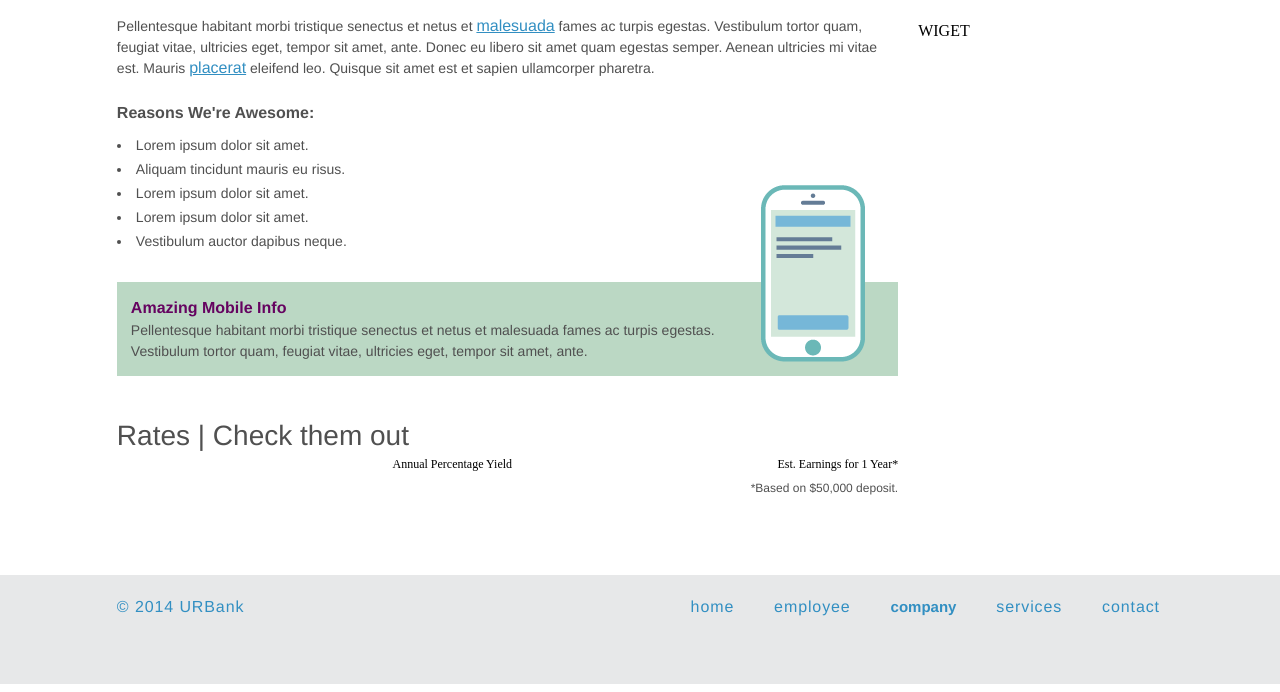
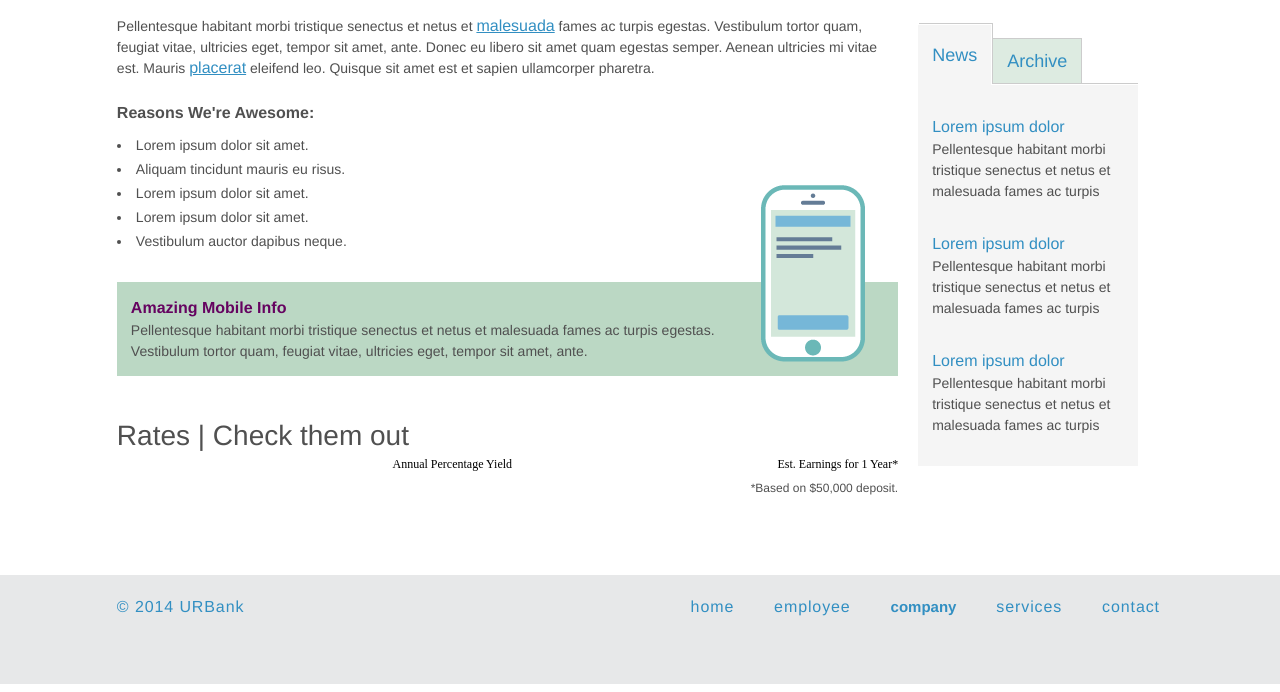
Before and after one commit to poweroftheforce/poweroftheforce.github.io, a plain HTML site: page index.htm in a window 1280 px wide. Shown: the part 155-847 px from the top of the page. Drawn offline with nearby package versions, Linux system fonts and the light colour scheme; no server answers.

Commit message:
Added files via upload

```diff
--- a/index.htm
+++ b/index.htm
@@ -3,6 +3,8 @@
 <meta name="viewport" content="width=device-width, initial-scale=1">
 <title>Ally Code Chalenge</title>
 <head>
+
+<!-- http://poweroftheforce.github.io/ -->
 
 <link rel="stylesheet" type="text/css" href="main.css"/>
 
@@ -61,8 +63,29 @@
                 <div class="inner">
 
                     <p><button id="btn-show-login">Login</button><p>
-                    <div class="wiget">
-                        WIGET
+                    <div class="widget">
+                        <ul>
+                            <li class="selected">News</li>
+                            <li>Archive</li>
+                        </ul>
+                        <div class="news">
+                            <h4>Lorem ipsum dolor</h4>
+                            <p>Pellentesque habitant morbi tristique senectus et netus et malesuada fames ac turpis </p>
+                            <h4>Lorem ipsum dolor</h4>
+                            <p>Pellentesque habitant morbi tristique senectus et netus et malesuada fames ac turpis </p>
+                            <h4>Lorem ipsum dolor</h4>
+                            <p>Pellentesque habitant morbi tristique senectus et netus et malesuada fames ac turpis </p>
+                        </div>
+                        <div class="archive">
+                            <h4>Lorem ipsum dolor</h4>
+                            <h4>Lorem ipsum dolor</h4>
+                            <h4>Lorem ipsum dolor</h4>
+                            <h4>Lorem ipsum dolor</h4>
+                            <h4>Lorem ipsum dolor</h4>
+                            <h4>Lorem ipsum dolor</h4>
+                            <h4>Lorem ipsum dolor</h4>
+                            <h4>Lorem ipsum dolor</h4>
+                        </div>
                     </div>
 
                 </div>
--- a/main.js
+++ b/main.js
@@ -95,6 +95,18 @@ $(function() {
         $( 'header nav' ).toggleClass( 'visible' );
     });
 
+    $( '.widget ul li' ).click(function() {
+        var $this   = $( this ),
+            chosen  = $this.text().toLowerCase(),
+            $widget = $( '.widget' );
+
+        $( '.widget ul li' ).removeClass( 'selected' );
+        $this.addClass( 'selected' );
+        $widget
+            .find( '> div' ).hide()
+            .end().find( '> div.' + chosen ).show();
+    });
+
 });
 
 })( window, undefined );
--- a/main.scss
+++ b/main.scss
@@ -7,6 +7,37 @@
 
 
 
+$futura: "Futura", "Open Sans Condensed", Arial, sans-serif;
+$helvetica: "Helvetica Neue", "Open Sans Condensed", Arial, sans-serif;
+
+$defaultText: #505050;
+$primaryColor: #1C264A;
+$secondaryColor: #650360;
+$linkColor: #328FC2;
+
+
+@mixin button() {
+	background-color: $secondaryColor;
+	border: 0;
+	color: white;
+	cursor: pointer;
+	display: inline-block;
+	font-family: $helvetica;
+	outline: none;
+}
+@mixin clear() {
+	&:after {
+		content: "";
+        display: table;
+        clear: both;
+	}
+}
+@mixin shadow() {
+	-webkit-box-shadow: 0px 0px 4px 1px rgba(0,0,0,0.75);
+	-moz-box-shadow: 0px 0px 4px 1px rgba(0,0,0,0.75);
+	box-shadow: 0px 0px 4px 1px rgba(0,0,0,0.75);
+}
+
 
 
 
@@ -15,6 +46,14 @@
    v2.0 | 20110126
    License: none (public domain)
 */
+
+* {
+	-moz-box-sizing: border-box;
+	-webkit-box-sizing: border-box;
+	box-sizing: border-box;
+	-webkit-font-smoothing: antialiased;
+	-moz-osx-font-smoothing: grayscale;
+}
 
 html, body, div, span, applet, object, iframe,
 h1, h2, h3, h4, h5, h6, p, blockquote, pre,
@@ -60,33 +99,11 @@ table {
 	border-spacing: 0;
 }
 
-$futura: "Futura", "Open Sans Condensed", Arial, sans-serif;
-$helvetica: "Helvetica Neue", "Open Sans Condensed", Arial, sans-serif;
-
-$defaultText: #505050;
-$primaryColor: #1C264A;
-$secondaryColor: #650360;
-$linkColor: #328FC2;
+/* end CSS Reset */
 
 
-@mixin button() {
-	background-color: $secondaryColor;
-	border: 0;
-	color: white;
-	cursor: pointer;
-	display: inline-block;
-	font-family: $helvetica;
-	outline: none;
-}
-@mixin clear() {box-sizing:border-box;content:".";display:block;height:0;width:0;line-height:0;clear:both;visibility:hidden;}
-@mixin shadow() {
-	-webkit-box-shadow: 0px 0px 4px 1px rgba(0,0,0,0.75);
-	-moz-box-shadow: 0px 0px 4px 1px rgba(0,0,0,0.75);
-	box-shadow: 0px 0px 4px 1px rgba(0,0,0,0.75);
-}
-
 /* clear divs */
-div:after, header:after, footer:after {
+div, header, footer, main, aside, #mdl-login .dlg .bd form {
 	@include clear();
 }
 
@@ -317,8 +334,107 @@ aside .inner {
 	max-width: 220px;
 }
 
-.wiget {
+.widget {
 	margin-top: 26px;
+}
+
+.widget ul {
+	border-bottom: 1px solid #CCC;
+	font-size: 0;
+}
+
+.widget ul li {
+	background-color: #DDEBE1;
+	bottom: -8px;
+	border-right: 1px solid #CCC;
+	border-top: 1px solid #CCC;
+	color: $linkColor;
+	cursor: pointer;
+	display: inline-block;
+	font-family: $helvetica;
+	font-size: 18px;
+	left: 0;
+	line-height: 24px;
+	padding: 10px 14px;
+	position: relative;
+	&.selected {
+		background-color: #F5F5F5;
+		border-left: 1px solid #FFF;
+		border-right: 1px solid #FFF;
+		border-top: 1px solid #FFF;
+		left: -1px;
+		padding: 18px 14px;
+		top: 2px;
+		z-index: 5;
+	}
+	&.selected:before {
+		border-left: 1px solid #CCC;
+		border-right: 1px solid #CCC;
+		border-top: 1px solid #CCC;
+		content: "";
+		display: block;
+		height: 100%;
+		left: -2px;
+		position: absolute;
+		top: -2px;
+		width: 102%;
+		z-index: 4;
+	}
+	&.selected:first-child:before {
+		border-left: 0;
+		border-right: 1px solid #CCC;
+		border-top: 1px solid #CCC;
+		content: "";
+		display: block;
+		height: 100%;
+		left: 1px;
+		position: absolute;
+		top: -2px;
+		width: 100%;
+		z-index: 4;
+	}
+}
+
+.widget ul li:first-child {
+	border-right: 0;
+	&.selected {
+		border-right: 1px solid #FFF;
+		border-top: 0;
+	}
+}
+
+.widget > div {
+	background-color: #F5F5F5;
+	border-top: 1px solid #FFF;
+	display: none;
+	padding: 0 14px 30px;
+	position: relative;
+	z-index: 3;
+}
+
+.widget h4 {
+	color: $linkColor;
+}
+
+.widget .news {
+	/* show this guy initially */
+	display: block;
+	& h4 {
+		margin-top: 30px;
+	}
+	& p {
+		font-size: 14px;
+		line-height: 21px;
+	}
+}
+
+.widget .archive {
+	& h4 {
+		margin-top: 30px;
+	}
+	& h4 + h4 {
+		margin-top: 18px;
+	}
 }
 
 /* end ASIDE Area */
@@ -384,10 +500,6 @@ aside .inner {
 	font-weight: 300;
 	line-height: 32px;
 	margin: 0 0 40px
-}
-
-#mdl-login .dlg .bd form:after {
-	@include clear();
 }
 
 #mdl-login .dlg .bd label {
@@ -535,6 +647,7 @@ footer nav a:hover, footer nav a.active {
 
 	aside .inner {
 		margin: 14px;
+		max-width: none;
 	}
 
 
```
Also changed, not shown: main.css.
